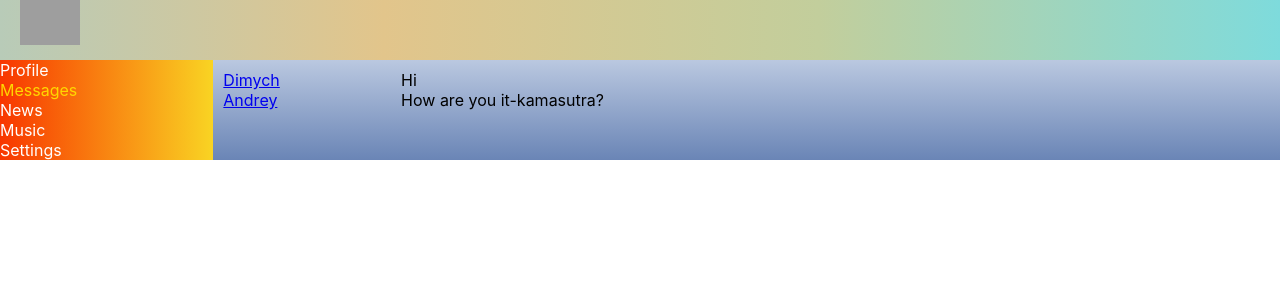
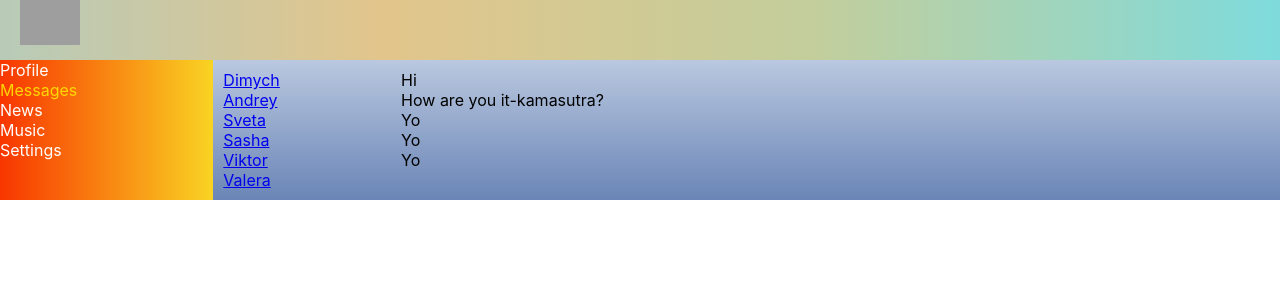
Before and after one commit to BSN89/samurai-way-main, a React (Create React App) app: page /dialogs in a window 1280 px wide. Shown: the top 300 px of the page. Built offline with nearby package versions, Linux system fonts and the light colour scheme; grey boxes are pictures that could not be loaded.

Commit message:
21 march

```diff
--- /dev/null
+++ b/src/components/Dialogs/Dialogitem/Dialogsitem.tsx
@@ -0,0 +1,20 @@
+import React from 'react'
+import s from "./../Dialogs.module.css"
+import {NavLink} from "react-router-dom";
+
+
+
+export type DialogItemType = {
+    name: string
+    id: number
+}
+
+
+
+export const DialogItem = (props: DialogItemType) => {
+    let path = "/dialogs/" + props.id
+
+    return <div className={s.dialog + ' ' + s.active}>
+        <NavLink to={path}>{props.name}</NavLink>
+    </div>
+}
--- a/src/components/Dialogs/Dialogs.module.css
+++ b/src/components/Dialogs/Dialogs.module.css
@@ -5,6 +5,7 @@
 
 .dialogsItems  {
     padding: 10px;
+    color: white;
 }
 
 .dialogsItems .active{
@@ -17,5 +18,5 @@
 
 
 .messages .message {
-
+color: white;
 }
--- a/src/components/Dialogs/Dialogs.tsx
+++ b/src/components/Dialogs/Dialogs.tsx
@@ -2,6 +2,7 @@ import React from 'react'
 import s from "./Dialogs.module.css"
 import {NavLink} from "react-router-dom";
 import {message} from "antd";
+import {DialogItem} from "./Dialogitem/Dialogsitem";
 
 
 type DialogItemType = {
@@ -11,16 +12,11 @@ type DialogItemType = {
 
 type MessageType = {
     message: string
+    id: number
 }
 
 
-const DialogItem = (props: DialogItemType) => {
-    let path = "/dialogs/" + props.id
 
-    return <div className={s.dialog + ' ' + s.active}>
-        <NavLink to={path}>{props.name}</NavLink>
-    </div>
-}
 
 const Message = (props: MessageType) => {
     return <div className={s.dialog}>{props.message}</div>
@@ -44,15 +40,16 @@ const Dialogs = (props: DialogItemType) => {
         {id: 5, message: 'Yo'},
     ]
 
+    let dialogsElements = dialogsData.map(el => <DialogItem name={el.name} id={el.id}/>)
+    let messagesElements = messagesData.map(mess => <Message message={mess.message} id={mess.id}/>)
+
     return (
         <div className={s.dialogs}>
             <div className={s.dialogsItems}>
-                <DialogItem name={dialogsData[0].name} id={dialogsData[0].id}/>
-                <DialogItem name={dialogsData[1].name} id={dialogsData[1].id}/>
+                    {dialogsElements}
             </div>
             <div className={s.messages}>
-                <Message message={messagesData[0].message}/>
-                <Message message={messagesData[1].message}/>
+                {messagesElements}
             </div>
         </div>
 
--- a/src/components/Profile/MyPosts/MyPosts.tsx
+++ b/src/components/Profile/MyPosts/MyPosts.tsx
@@ -15,10 +15,13 @@ type PostDataType={
 
 const MyPosts: React.FC<PropsMyPosts> = (props: PropsMyPosts) => {
 
-    let postData = [
+    let posts = [
         {id: 1, message: "Hi, how are you?", likesCount: 12 },
         {id: 2, message: 'It\'s my first post', likesCount: 11},
+        {id: 3, message: 'Blabal', likesCount: 11},
+        {id: 4, message: 'Da da', likesCount: 11},
     ]
+    let postsElements = posts.map(p => <Post message={p.message} likesCount={p.likesCount} />)
 
     // @ts-ignore
     return (
@@ -33,8 +36,7 @@ const MyPosts: React.FC<PropsMyPosts> = (props: PropsMyPosts) => {
                 </div>
             </div>
             <div className={s.posts}>
-                <Post message={postData[0].message} likesCount={postData[0].likesCount}/>
-                <Post message={postData[1].message} likesCount={postData[1].likesCount}/>
+                {postsElements}
             </div>
         </div>
     )
```
Also changed, not shown: src/components/Dialogs/Message/Massage.tsx (added, +19 -0 lines).
